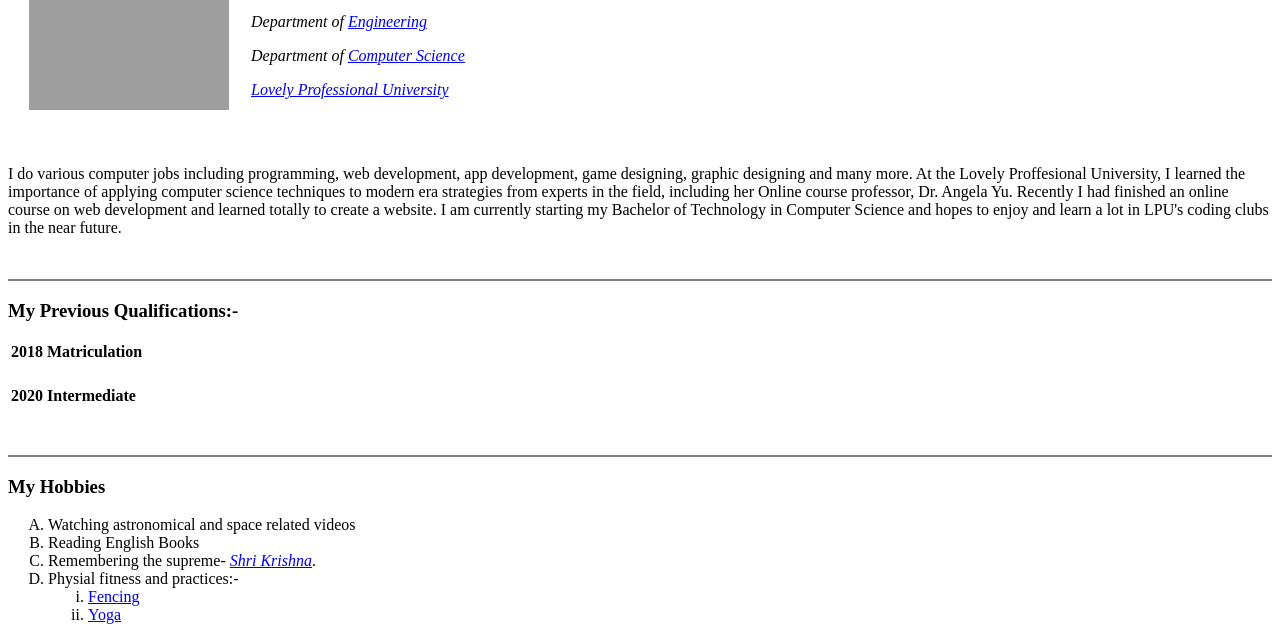
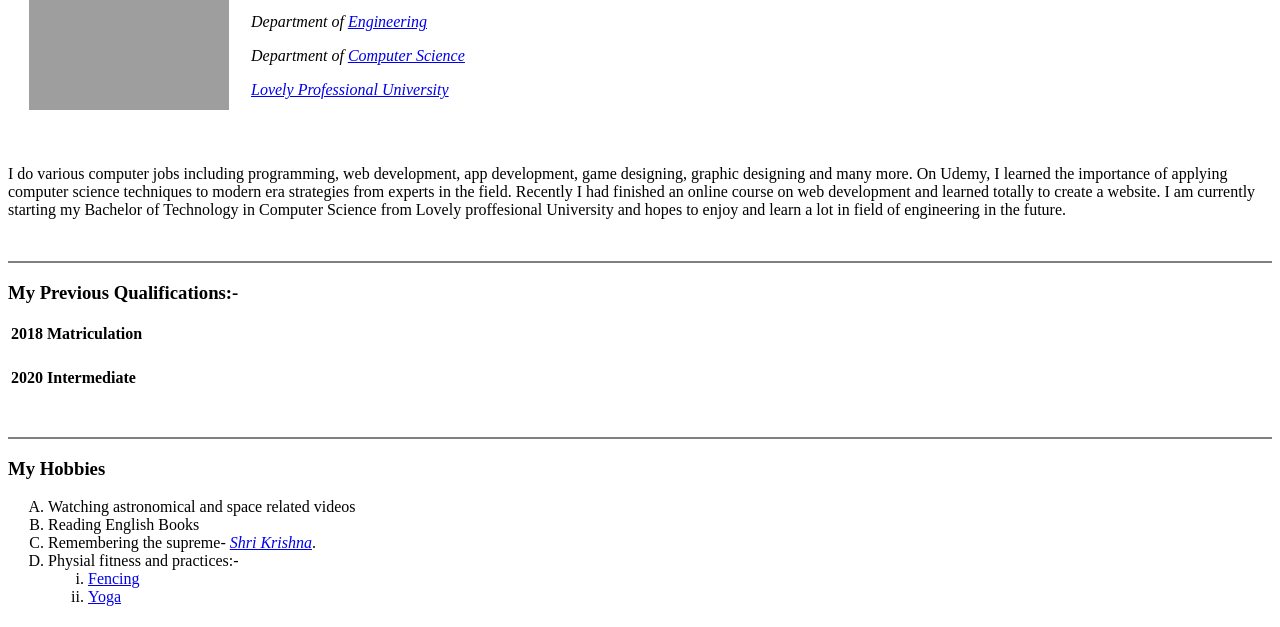
Before and after one commit to rajat426/Intro, a plain HTML site: page index.html in a window 1280 px wide. Shown: the part 173-800 px from the top of the page. Drawn offline with Linux system fonts and the light colour scheme; grey boxes are pictures that could not be loaded.

Commit message:
Updated2 index.html

```diff
--- a/index.html
+++ b/index.html
@@ -25,7 +25,7 @@
   </table>
   <br />
   <p>
-    I do various computer jobs including programming, web development, app development, game designing, graphic designing and many more. At the Lovely Proffesional University, I learned the importance of applying computer science techniques to modern era strategies from experts in the field, including her Online course professor, Dr. Angela Yu. Recently I had finished an online course on web development and learned totally to create a website. I am currently starting my Bachelor of Technology in Computer Science and hopes to enjoy and learn a lot in LPU's coding clubs in the near future.
+    I do various computer jobs including programming, web development, app development, game designing, graphic designing and many more. On Udemy, I learned the importance of applying computer science techniques to modern era strategies from experts in the field. Recently I had finished an online course on web development and learned totally to create a website. I am currently starting my Bachelor of Technology in Computer Science from Lovely proffesional University and hopes to enjoy and learn a lot in field of engineering in the future.
   </p>
   <br />
   <hr size="2" noshade />
```
